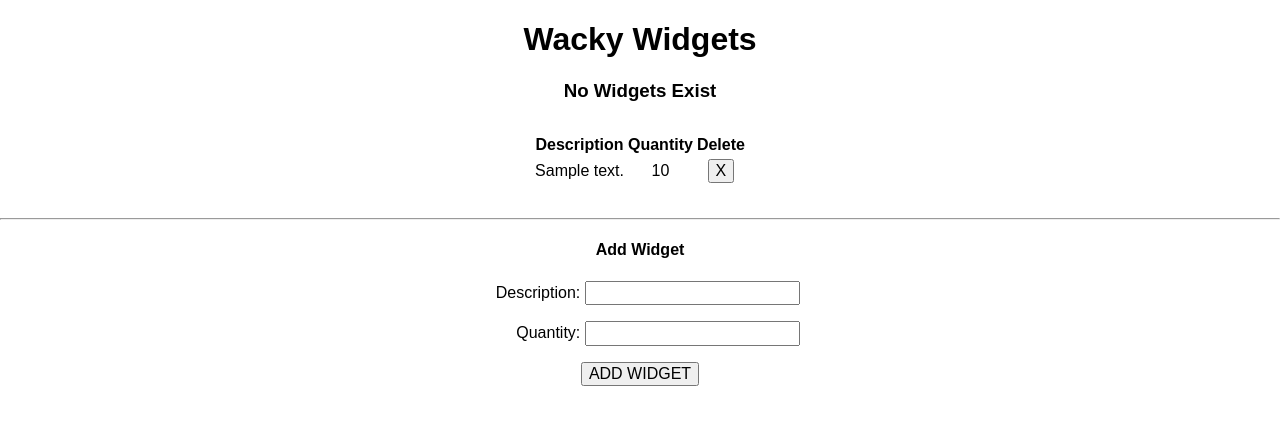
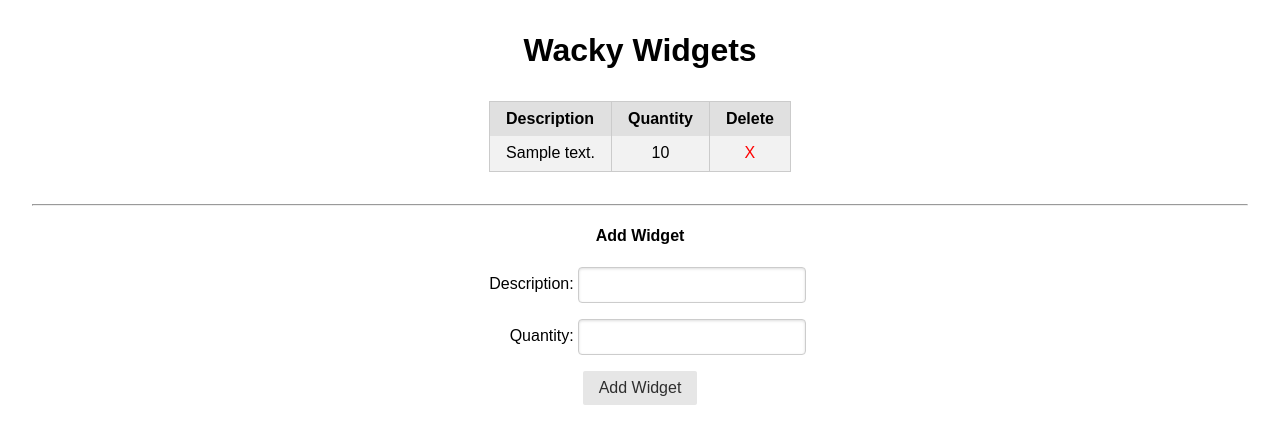
Before and after one commit to aaronl647/unit-3-assessment, a Django app: page / in a window 1280 px wide. Shown: the top 444 px of the page. Run offline with Django 3.2, Linux system fonts and the light colour scheme; tables that the repository leaves empty hold one stand-in row (values such as "Sample post"); some libraries are stand-ins or nearby versions.

Commit message:
fixed if statement in main.html

```diff
--- a/wackywidgets/main_app/templates/main.html
+++ b/wackywidgets/main_app/templates/main.html
@@ -6,49 +6,46 @@
 <head>
     <meta charset="UTF-8">
     <meta name="viewport" content="width=device-width, initial-scale=1.0">
-    <title>Wacky Widgets</title>
-    <link rel="stylesheet" type="text/css" href="{% static 'css/style.css' %}">
     <link rel="stylesheet" href="https://unpkg.com/purecss@1.0.0/build/pure-min.css"
         integrity="sha384-nn4HPE8lTHyVtfCBi5yW9d20FjT8BJwUXyWZT9InLYax14RDjBj46LmSztkmNP9w" crossorigin="anonymous">
+    <link rel="stylesheet" href='{% static "css/style.css" %}'>
+    <title>Widgets</title>
 </head>
 
 <body>
     <h1>Wacky Widgets</h1>
+
     {% if widget_list|length == 0 %}
     <h3>No Widgets Exist</h3>
-    {% for widget in widgets %}
-    <table>
+    {% else %}
+    <table class="pure-table pure-table-striped">
+        <tr>
             <thead>
-            <tr>
                 <th>Description</th>
                 <th>Quantity</th>
                 <th>Delete</th>
+            </thead>
         </tr>
-        </thead>
-        <tbody>
+        {% for widget in widget_list %}
         <tr>
             <td>{{ widget.description }}</td>
             <td>{{ widget.quantity }}</td>
-                <td>
-                    <form method="POST" action="{% url 'delete_widget' widget.id %}">
-                        {% csrf_token %}
-                        <a><input type="submit" value="X"></a>
-                    </form>
-                </td>
+            <td><a href="{% url 'delete_widget' widget_id=widget.id %}">X</a></td>
         </tr>
         {% endfor %}
-        </tbody>
     </table>
-    {% else %}
-    <h3>No Widgets Exist</h3>
     {% endif %}
+
     <hr>
+
     <h4>Add Widget</h4>
-    <form method="POST" autocomplete="off" action="{% url 'add_widget' %}">
+
+    <form class='pure-form' action='{% url "add_widget" %}' method="post">
         {% csrf_token %}
         {{ widget_form.as_p }}
-        <input type="submit" value="ADD WIDGET" id="add">
+        <input type="submit" class="pure-button" value="Add Widget">
     </form>
+
 </body>
 
 </html>
--- a/wackywidgets/main_app/urls.py
+++ b/wackywidgets/main_app/urls.py
@@ -1,8 +1,9 @@
+
 from django.urls import path
 from . import views
 
 urlpatterns = [
-	path('', views.home, name='home'),
-	path('add_widget/', views.add_widget, name='add_widget'),
-	path('<int:widget_id>/delete_widget/', views.delete_widget, name='delete_widget'),
+    path('', views.home, name='home'),
+    path('add_widget/', views.add_widget, name='add_widget'),
+    path('<int:widget_id>/delete/', views.delete_widget, name='delete_widget'),
 ]
--- a/wackywidgets/main_app/views.py
+++ b/wackywidgets/main_app/views.py
@@ -1,25 +1,23 @@
 from django.shortcuts import render, redirect
-from .models import Widget
+from .models import *
 from .forms import WidgetForm
 
 # Create your views here.
-
 def home(request):
-	widgets = Widget.objects.all()
-	widget_form = WidgetForm()
-	return render(request, 'main.html', {
-		'widgets': widgets,
+    widgets_list = Widget.objects.all()
+    widget_form = WidgetForm()
+    return render(request, 'main.html', {
+		'widget_list': widgets_list,
 		'widget_form': widget_form
 		})
 
-
 def add_widget(request):
-	form = WidgetForm(request.POST)
-	if form.is_valid():
-		form.save()
-	return redirect('home')
-
+    form = WidgetForm(request.POST)
+    if form.is_valid():
+        new_widget = form.save(commit=False)
+        new_widget.save()
+    return redirect('home')
 
 def delete_widget(request, widget_id):
-	Widget.objects.get(id=widget_id).delete()
-	return redirect('home')
+    Widget.objects.filter(id=widget_id).delete()
+    return redirect('home')
```
Also changed, not shown: wackywidgets/db.sqlite3. Lines whose indentation alone changed are shown as unchanged.
